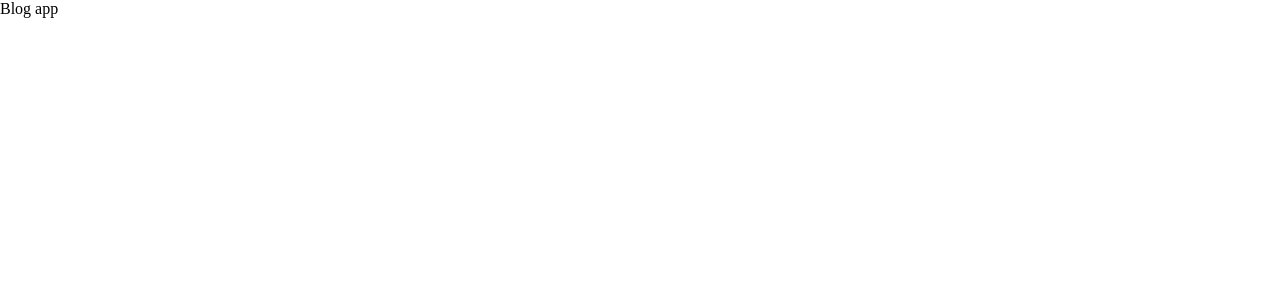
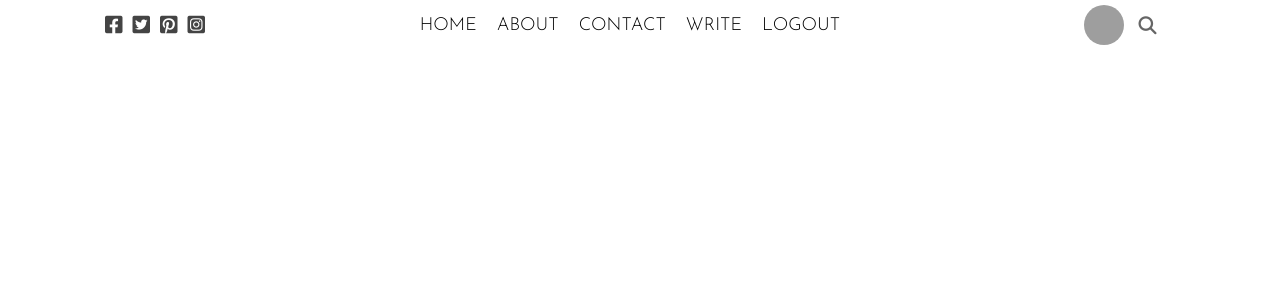
Before and after one commit to tafitahery/fullstack-blog, a React (Create React App) app in the folder react-blog/: page / in a window 1280 px wide. Shown: the top 300 px of the page. Built offline with nearby package versions, Linux system fonts and the light colour scheme; grey boxes are pictures that could not be loaded.

Commit message:
React NavBar Tutorial

```diff
--- a/react-blog/public/index.html
+++ b/react-blog/public/index.html
@@ -9,6 +9,9 @@
   <link
     href="https://fonts.googleapis.com/css2?family=Josefin+Sans:wght@100;200;300;400;500;600;700&family=Lato:ital,wght@0,100;0,300;0,400;0,700;0,900;1,100;1,300;1,400;1,700;1,900&family=Lora:ital,wght@1,400;1,500;1,600;1,700&family=Varela&family=Varela+Round&display=swap"
     rel="stylesheet">
+  <link rel="stylesheet" href="https://cdnjs.cloudflare.com/ajax/libs/font-awesome/6.2.0/css/all.min.css"
+    integrity="sha512-xh6O/CkQoPOWDdYTDqeRdPCVd1SpvCA9XXcUnZS2FmJNp1coAFzvtCN9BmamE+4aHK8yyUHUSCcJHgXloTyT2A=="
+    crossorigin="anonymous" referrerpolicy="no-referrer" />
   <style>
     * {
       margin: 0;
--- a/react-blog/src/App.js
+++ b/react-blog/src/App.js
@@ -1,5 +1,11 @@
+import TopBar from './components/topBar/TopBar';
+
 function App() {
-  return <div className="App">Blog app</div>;
+  return (
+    <>
+      <TopBar />
+    </>
+  );
 }
 
 export default App;
--- /dev/null
+++ b/react-blog/src/components/topBar/TopBar.jsx
@@ -0,0 +1,31 @@
+import './topBar.css';
+
+export default function TopBar() {
+  return (
+    <div className="top">
+      <div className="topLeft">
+        <i className="topIcon fa-brands fa-square-facebook"></i>
+        <i className="topIcon fa-brands fa-square-twitter"></i>
+        <i className="topIcon fa-brands fa-square-pinterest"></i>
+        <i className="topIcon fa-brands fa-square-instagram"></i>
+      </div>
+      <div className="topCenter">
+        <ul className="topList">
+          <li className="topListItem">HOME</li>
+          <li className="topListItem">ABOUT</li>
+          <li className="topListItem">CONTACT</li>
+          <li className="topListItem">WRITE</li>
+          <li className="topListItem">LOGOUT</li>
+        </ul>
+      </div>
+      <div className="topRight">
+        <img
+          className="topImg"
+          src="https://images.pexels.com/photos/1858175/pexels-photo-1858175.jpeg?auto=compress&cs=tinysrgb&dpr=2&w=500"
+          alt=""
+        />
+        <i className="topSearchIcon fa-solid fa-magnifying-glass"></i>
+      </div>
+    </div>
+  );
+}
--- /dev/null
+++ b/react-blog/src/components/topBar/topBar.css
@@ -0,0 +1,58 @@
+.top {
+  width: 100%;
+  height: 50px;
+  background-color: white;
+  position: sticky;
+  top: 0;
+  display: flex;
+  align-items: center;
+  font-family: 'Josefin Sans', sans-serif;
+}
+
+.topLeft,
+.topRight {
+  flex: 3;
+  display: flex;
+  align-items: center;
+  justify-content: center;
+}
+
+.topIcon {
+  font-size: 20px;
+  margin-right: 10px;
+  color: #444;
+  cursor: pointer;
+}
+
+.topCenter {
+  flex: 6;
+}
+
+.topImg {
+  width: 40px;
+  height: 40px;
+  border-radius: 50%;
+  object-fit: cover;
+}
+
+.topList {
+  display: flex;
+  justify-content: center;
+  padding: 0;
+  margin: 0;
+  list-style: none;
+}
+
+.topListItem {
+  margin-right: 20px;
+  font-size: 18px;
+  font-weight: 300;
+  cursor: pointer;
+}
+
+.topSearchIcon {
+  font-size: 18px;
+  color: #666;
+  cursor: pointer;
+  margin-left: 15px;
+}
```
